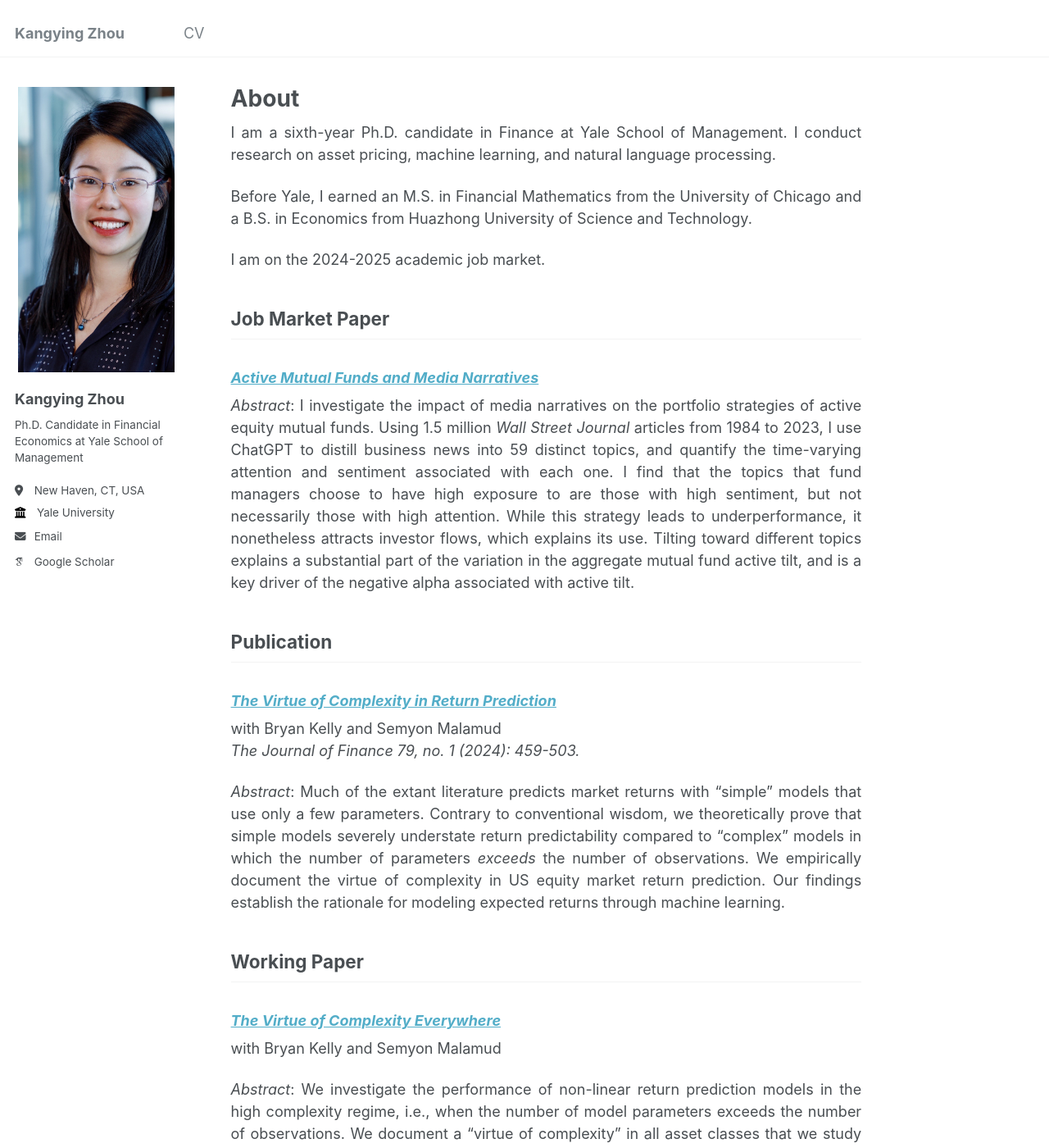
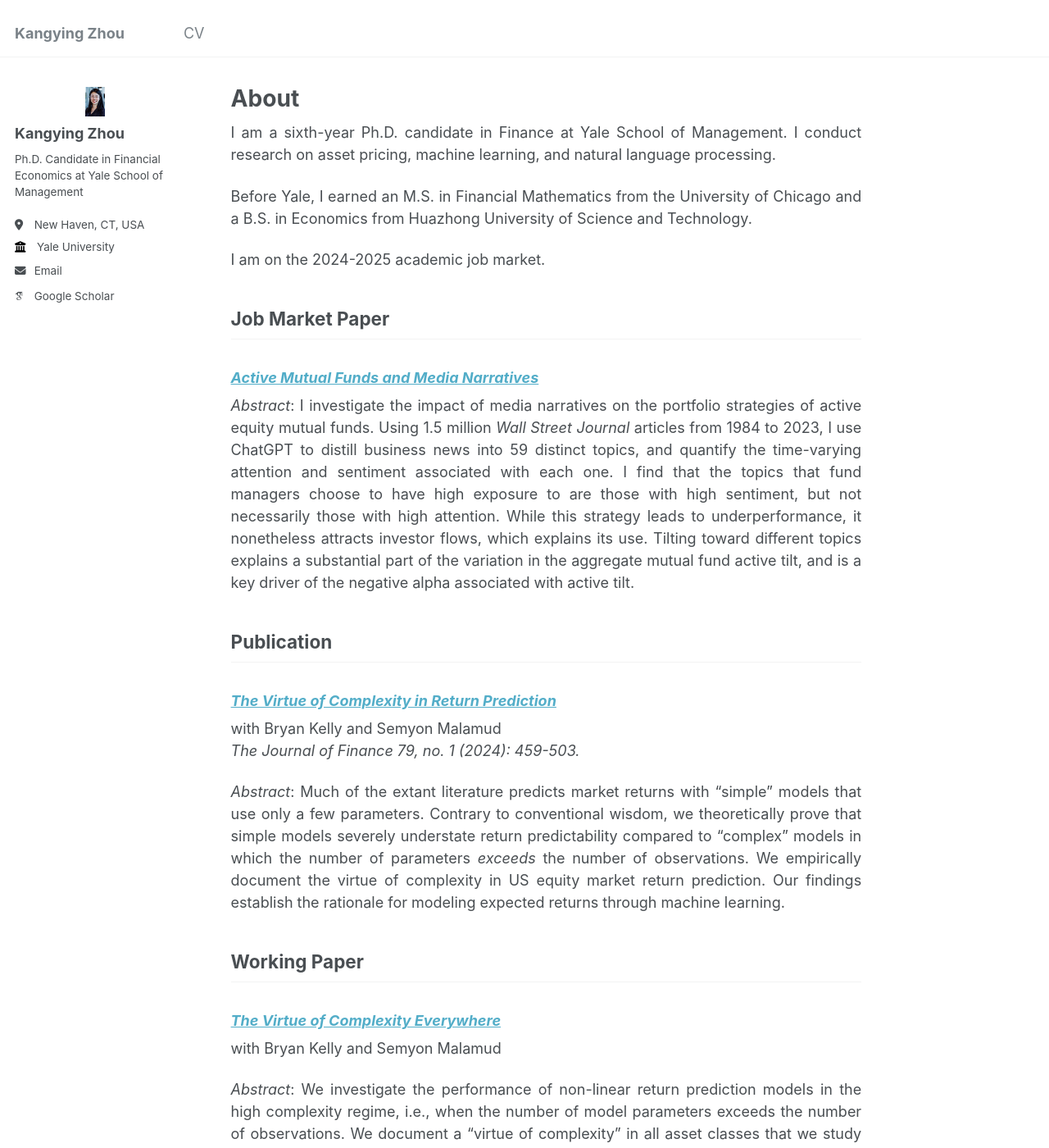
Before and after one commit to rosieli5/rosieli5.github.io, a Jekyll site: the page built from _pages/about.md, in a window 1280 px wide and 1400 px high. Shown: the whole window at 82% size. Built offline with Jekyll 4.4.1, drawn with Linux system fonts in a browser that asks for light colours; some web fonts are replaced.

Commit message:
Update _sidebar.scss

```diff
--- a/_sass/_sidebar.scss
+++ b/_sass/_sidebar.scss
@@ -81,13 +81,13 @@
   // display: table;
   display: block;
   // vertical-align: top;
-  // width: 36px;
+  width: 24px;
   // width: 240px;
-  width: 240px;
+  // width: 240px;
   // set width only, for non-square avatars
-  // height: 36px;
+  height: 36px;
   // height: 360px;
-  height: 360px;
+  // height: 360px;
   margin: auto;
   // display: table-cell;
 
```
